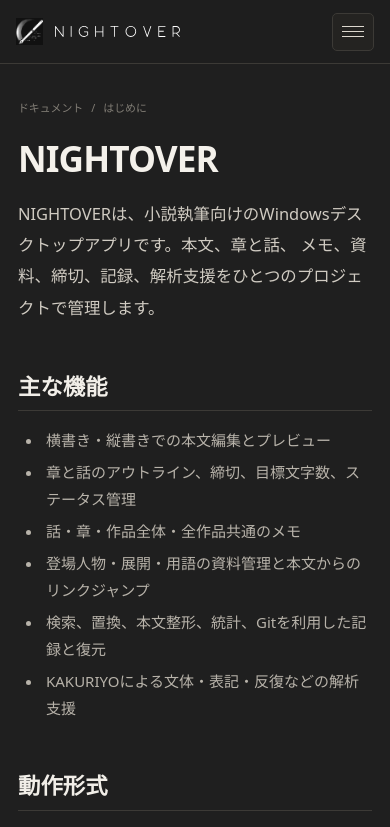
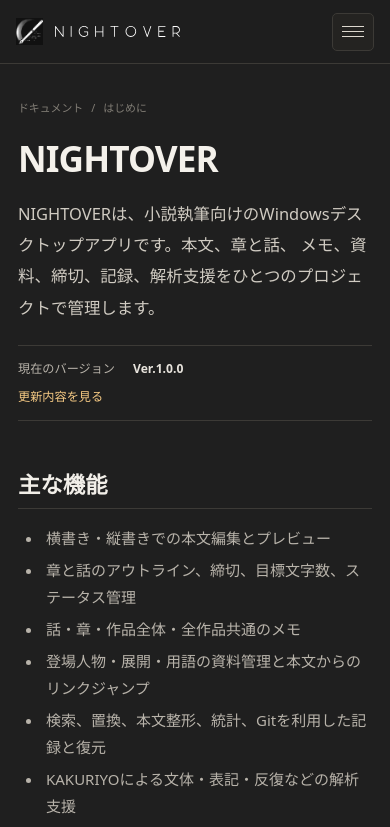
Before and after one commit to Alus444/ACM_website, a Vue app in the folder acm/: page /#/nightover in a window 390 px wide. Shown: the top 827 px of the page. Built offline with nearby package versions, Linux system fonts and the light colour scheme.

Commit message:
Add NIGHTOVER release notes page

```diff
--- /dev/null
+++ b/acm/src/data/nightover-releases.ts
@@ -0,0 +1,36 @@
+export type NightOverReleaseSection = {
+  title: string
+  items: string[]
+}
+
+export type NightOverRelease = {
+  version: string
+  title: string
+  publishedAt?: string
+  summary: string
+  sections: NightOverReleaseSection[]
+}
+
+// 新しいバージョンを先頭へ追加すると、リリース情報へ新しい順で表示されます。
+export const nightOverReleases: NightOverRelease[] = [
+  {
+    version: '1.0.0',
+    title: '初回リリース',
+    summary: '小説の執筆、作品管理、資料整理、記録、文章の見直しをひとつの作品フォルダで扱える最初の製品版です。',
+    sections: [
+      {
+        title: '主な内容',
+        items: [
+          '横書き・縦書きでの本文編集とプレビュー',
+          '章と話の管理、締切、目標文字数、ステータス表示',
+          '話・章・作品・全作品共通のメモと、登場人物・展開・用語の資料管理',
+          '検索、置換、本文整形、統計、取り込み、書き出し',
+          'Gitを利用した変更の記録、差分確認、本文とメモの復元',
+          'KAKURIYOによる文体・表記・反復などの解析支援',
+        ],
+      },
+    ],
+  },
+]
+
+export const nightOverCurrentVersion = nightOverReleases[0]?.version ?? ''
--- a/acm/src/pages/NightOverPage.vue
+++ b/acm/src/pages/NightOverPage.vue
@@ -1,6 +1,7 @@
 <script setup lang="ts">
 import { computed, nextTick, onBeforeUnmount, onMounted, ref, watch } from 'vue'
 import { useRoute, useRouter } from 'vue-router'
+import { nightOverCurrentVersion, nightOverReleases } from '../data/nightover-releases'
 
 type NavItem = {
   id: string
@@ -37,6 +38,7 @@ const navGroups: NavGroup[] = [
     label: 'はじめに',
     items: [
       { id: 'intro', label: 'NIGHTOVER', keywords: '概要 はじめに windows 小説 執筆' },
+      { id: 'releases', label: 'リリース情報', keywords: '更新 アップデート バージョン 変更 修正 追加' },
       { id: 'editions', label: '体験版と製品版', keywords: 'trial full 制限 比較' },
       { id: 'terms', label: '利用規約', keywords: '規約 ライセンス 法人 サークル 返金 外部送信 権利' },
     ],
@@ -136,6 +138,7 @@ const currentPage = computed<NavItem>(
 const currentPageIndex = computed(() => allItems.findIndex((item) => item.id === activePage.value))
 const previousPage = computed(() => allItems[currentPageIndex.value - 1])
 const nextPage = computed(() => allItems[currentPageIndex.value + 1])
+const nightOverExecutableName = `NIGHTOVER_v${nightOverCurrentVersion.replace(/\./g, '_')}.exe`
 
 const searchIndex: SearchEntry[] = [
   {
@@ -148,8 +151,18 @@ const searchIndex: SearchEntry[] = [
     page: 'intro',
     headingId: 'runtime',
     title: '動作形式',
-    text: '対応環境 Windows デスクトップアプリ NIGHTOVER_v1_0_0.exe Ver.1.0.0 作品フォルダ ダーク ライト テーマ',
-  },
+    text: `対応環境 Windows デスクトップアプリ ${nightOverExecutableName} Ver.${nightOverCurrentVersion} 作品フォルダ ダーク ライト テーマ`,
+  },
+  ...nightOverReleases.map((release) => ({
+    page: 'releases',
+    headingId: `release-${release.version}`,
+    title: `Ver.${release.version} ${release.title}`,
+    text: [
+      'リリース情報 アップデート バージョン 公開日 新機能 追加 変更 修正 注意事項',
+      release.summary,
+      ...release.sections.flatMap((section) => [section.title, ...section.items]),
+    ].join(' '),
+  })),
   {
     page: 'terms',
     headingId: 'terms-license',
@@ -741,6 +754,10 @@ const pageTocMap: Record<string, { id: string; label: string }[]> = {
   intro: [
     { id: 'main-features', label: '主な機能' },
     { id: 'runtime', label: '動作形式' },
+  ],
+  releases: [
+    { id: 'release-guide', label: '掲載内容' },
+    { id: 'release-history', label: '更新履歴' },
   ],
   terms: [
     { id: 'terms-scope', label: '適用' },
@@ -1096,7 +1113,7 @@ watch(
 
         <div class="sidebar-version">
           <span>対応バージョン</span>
-          <strong>Ver.1.0.0</strong>
+          <strong>Ver.{{ nightOverCurrentVersion }}</strong>
         </div>
       </aside>
 
@@ -1113,6 +1130,10 @@ watch(
             <p class="lead">
               NIGHTOVERは、小説執筆向けのWindowsデスクトップアプリです。本文、章と話、
               メモ、資料、締切、記録、解析支援をひとつのプロジェクトで管理します。
+            </p>
+            <p class="intro-release">
+              現在のバージョン <strong>Ver.{{ nightOverCurrentVersion }}</strong>
+              <RouterLink to="/nightover/releases">更新内容を見る</RouterLink>
             </p>
 
             <h2 id="main-features">主な機能</h2>
@@ -1130,9 +1151,46 @@ watch(
               <div class="table-head">項目</div><div class="table-head">内容</div>
               <div>対応環境</div><div>Windows</div>
               <div>アプリ形式</div><div>デスクトップアプリ</div>
-              <div>実行ファイル</div><div><code>NIGHTOVER_v1_0_0.exe</code></div>
+              <div>実行ファイル</div><div><code>{{ nightOverExecutableName }}</code></div>
               <div>作品データ</div><div>作品ごとのフォルダに保存</div>
               <div>表示テーマ</div><div>ダーク / ライト</div>
+            </div>
+          </section>
+
+          <section v-if="activePage === 'releases'" id="releases" class="doc-section">
+            <h3 id="release-guide">掲載内容</h3>
+            <p>
+              配布したバージョンごとの新機能、変更、修正、利用時の注意事項を掲載します。
+              更新履歴は新しいバージョンから順に並びます。
+            </p>
+
+            <h3 id="release-history">更新履歴</h3>
+            <div class="release-list">
+              <article
+                v-for="(release, releaseIndex) in nightOverReleases"
+                :id="`release-${release.version}`"
+                :key="release.version"
+                class="release-entry"
+              >
+                <header class="release-entry__header">
+                  <div>
+                    <div class="release-entry__version-row">
+                      <h4>Ver.{{ release.version }}</h4>
+                      <span v-if="releaseIndex === 0" class="release-entry__current">現在のバージョン</span>
+                    </div>
+                    <p class="release-entry__title">{{ release.title }}</p>
+                  </div>
+                  <time v-if="release.publishedAt">{{ release.publishedAt }}</time>
+                </header>
+                <p class="release-entry__summary">{{ release.summary }}</p>
+
+                <section v-for="releaseSection in release.sections" :key="releaseSection.title" class="release-entry__section">
+                  <h5>{{ releaseSection.title }}</h5>
+                  <ul>
+                    <li v-for="item in releaseSection.items" :key="item">{{ item }}</li>
+                  </ul>
+                </section>
+              </article>
             </div>
           </section>
 
@@ -1191,7 +1249,7 @@ watch(
               <div><strong>保存先から開く</strong></div><div>デフォルト保存場所にある有効なNIGHTOVER作品を一覧から開きます。</div>
               <div><strong>他の場所から開く</strong></div><div>任意の場所にある作品フォルダを選択して開きます。</div>
               <div><strong>最近のプロジェクト</strong></div><div>最近開いた作品を最大5件表示し、キーボード選択と<kbd>Enter</kbd>でも開けます。</div>
-              <div><strong>バージョン</strong></div><div>画面下部に<code>NIGHTOVER Ver.1.0.0</code>を表示します。</div>
+              <div><strong>バージョン</strong></div><div>画面下部に<code>NIGHTOVER Ver.{{ nightOverCurrentVersion }}</code>を表示します。</div>
               <div><strong>テーマ</strong></div><div>右下のトグルからダーク / ライトを切り替えます。</div>
             </div>
             <p>
@@ -3113,7 +3171,7 @@ watch(
 
           <footer class="docs-footer">
             <p>NIGHTOVER 機能リファレンス</p>
-            <p>NIGHTOVER Ver.1.0.0 対応</p>
+            <p>NIGHTOVER Ver.{{ nightOverCurrentVersion }} 対応</p>
           </footer>
         </article>
       </main>
@@ -3519,6 +3577,97 @@ button {
   line-height: 1.9;
 }
 
+.intro-release {
+  display: flex;
+  flex-wrap: wrap;
+  gap: 6px 18px;
+  align-items: center;
+  margin-top: 22px !important;
+  padding: 12px 0;
+  border-top: 1px solid var(--doc-line);
+  border-bottom: 1px solid var(--doc-line);
+  font-size: 0.76rem;
+}
+
+.intro-release strong {
+  color: var(--doc-accent-dark);
+}
+
+.intro-release a {
+  margin-left: auto;
+}
+
+.release-list {
+  margin: 18px 0 28px;
+  border-top: 1px solid var(--doc-line);
+}
+
+.release-entry {
+  padding: 24px 2px 26px;
+  border-bottom: 1px solid var(--doc-line);
+}
+
+.release-entry__header {
+  display: flex;
+  gap: 24px;
+  align-items: flex-start;
+  justify-content: space-between;
+}
+
+.release-entry__version-row {
+  display: flex;
+  flex-wrap: wrap;
+  gap: 8px 12px;
+  align-items: center;
+}
+
+.release-entry__version-row h4 {
+  color: #f1eee8;
+  font-size: 1.08rem;
+}
+
+.release-entry__current {
+  padding: 3px 8px;
+  border: 1px solid #786348;
+  border-radius: 999px;
+  background: var(--doc-accent-soft);
+  color: var(--doc-accent-dark);
+  font-size: 0.61rem;
+  line-height: 1.4;
+}
+
+.release-entry__title {
+  margin: 5px 0 0 !important;
+  color: #d6d1c8 !important;
+  font-size: 0.8rem;
+}
+
+.release-entry time {
+  flex: none;
+  color: var(--doc-subtle);
+  font-size: 0.68rem;
+}
+
+.release-entry__summary {
+  max-width: 700px;
+  margin-top: 18px !important;
+}
+
+.release-entry__section {
+  margin-top: 22px;
+}
+
+.release-entry__section h5 {
+  margin: 0 0 8px;
+  color: #ddd8cf;
+  font-size: 0.78rem;
+  font-weight: 650;
+}
+
+.release-entry__section ul {
+  margin-bottom: 0;
+}
+
 .docs-content ul,
 .docs-content ol {
   margin: 10px 0 20px;
@@ -4229,6 +4378,20 @@ button {
     font-size: 1.4rem;
   }
 
+  .intro-release {
+    align-items: flex-start;
+  }
+
+  .intro-release a {
+    width: 100%;
+    margin-left: 0;
+  }
+
+  .release-entry__header {
+    display: grid;
+    gap: 8px;
+  }
+
   .spec-table {
     overflow-x: auto;
     overflow-y: hidden;
```
